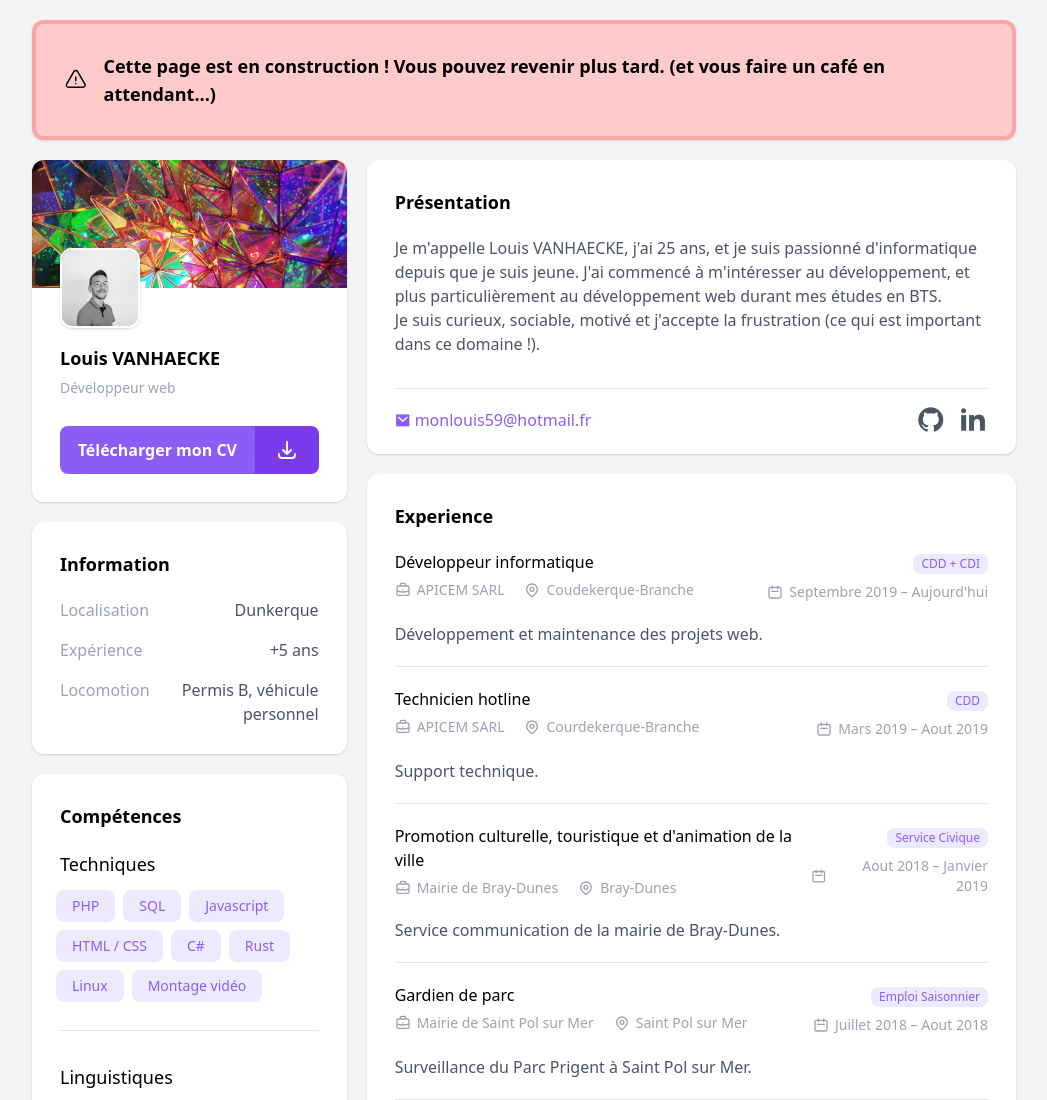
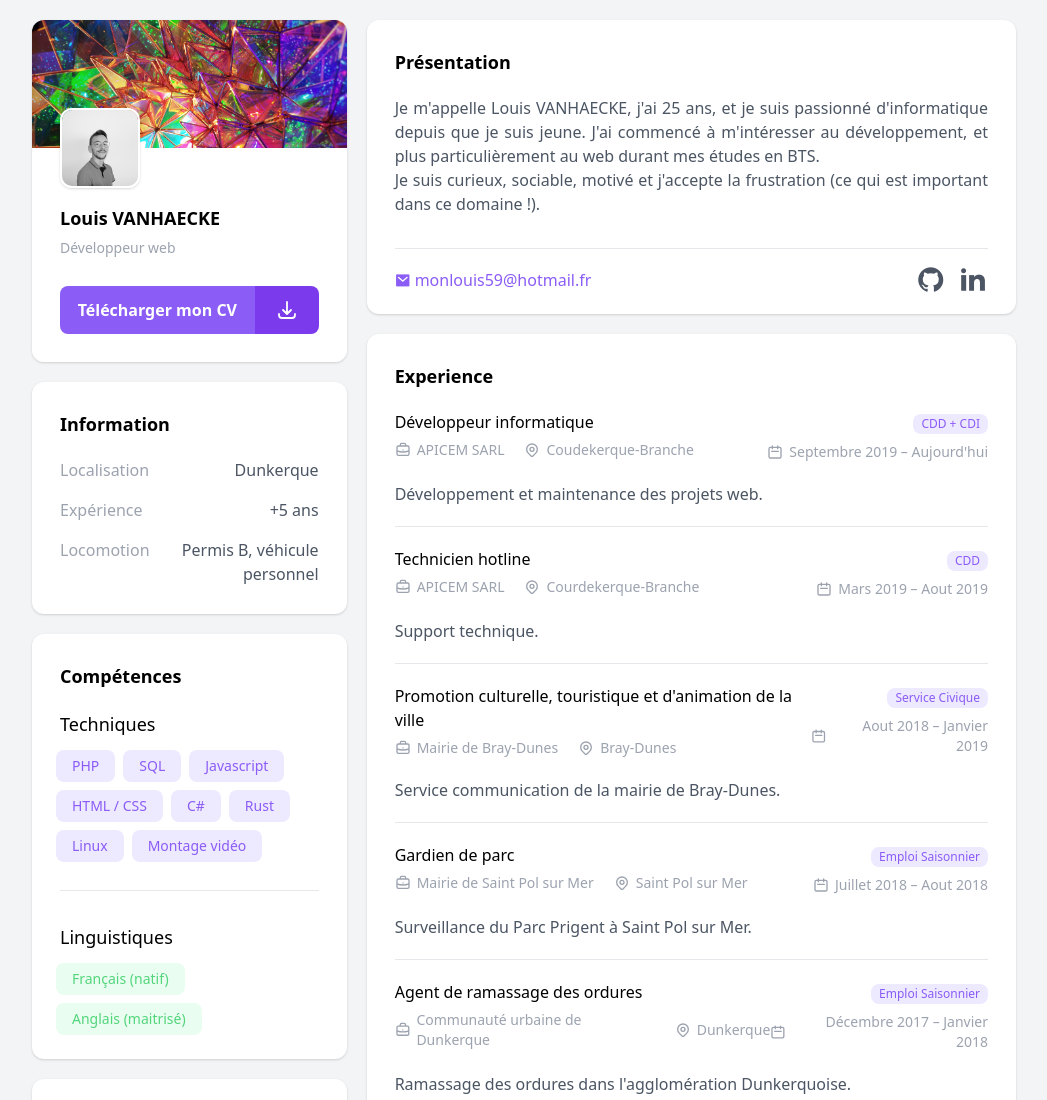
Before and after one commit to Vanhaex/cvperso, a website: page src/index.html in a window 1280 px wide. Shown: the top 1100 px of the page, without its empty margins (116-1163 px from the left). Drawn offline with nearby package versions, Linux system fonts and the light colour scheme.

Commit message:
Suppression du message rouge dans le index

```diff
--- a/src/index.html
+++ b/src/index.html
@@ -11,15 +11,6 @@
   </head>
   <body class="bg-gray-100 antialiased" >
     <main class="main-container">
-
-        <div class="bg-red-200 border-4 border-red-300 rounded-xl shadow flex justify-center mb-5 p-7 items-center" >
-            <svg xmlns="http://www.w3.org/2000/svg" fill="none" viewBox="0 0 24 24" stroke-width="1.5" stroke="currentColor" class="w-6 h-6 mr-2 invisible sm:visible">
-                <path stroke-linecap="round" stroke-linejoin="round" d="M12 9v3.75m-9.303 3.376c-.866 1.5.217 3.374 1.948 3.374h14.71c1.73 0 2.813-1.874 1.948-3.374L13.949 3.378c-.866-1.5-3.032-1.5-3.898 0L2.697 16.126zM12 15.75h.007v.008H12v-.008z" />
-              </svg>
-              <p class="text-lg ml-2 font-semibold" >
-                Cette page est en construction ! Vous pouvez revenir plus tard. (et vous faire un café en attendant...)
-              </p>
-        </div>
 
         <div class="grid gap-5 lg:grid-cols-3">
 
@@ -94,7 +85,7 @@
                 <div class="p-7 pb-0 block-section"><!-- Start About Me Block -->
                     <h2 class="block-title">Présentation</h2>
                     <p class="text-gray-600 text-justify mb-5">
-                        Je m'appelle Louis VANHAECKE, j'ai <span id="agespan" ></span> ans, et je suis passionné d'informatique depuis que je suis jeune. J'ai commencé à m'intéresser au développement, et plus particulièrement au développement web durant mes études en BTS.<br> Je suis curieux, sociable, motivé et j'accepte la frustration (ce qui est important dans ce domaine !).
+                        Je m'appelle Louis VANHAECKE, j'ai <span id="agespan" ></span> ans, et je suis passionné d'informatique depuis que je suis jeune. J'ai commencé à m'intéresser au développement, et plus particulièrement au web durant mes études en BTS.<br> Je suis curieux, sociable, motivé et j'accepte la frustration (ce qui est important dans ce domaine !).
                     </p>
 
                     <div class="h-px mt-8 mb-3 bg-gray-200 border-0" ></div>
```
Also changed, not shown: src/custom.css.
